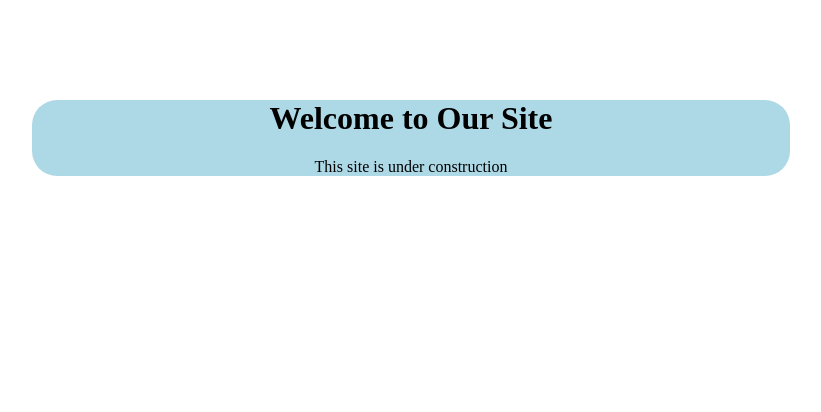
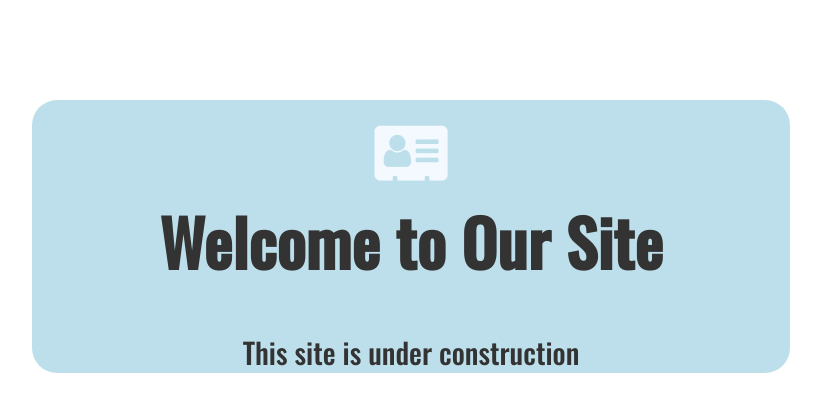
Before and after one commit to jps27CSE/Welcome-Site-Project-, a plain HTML site: page index.html in a window 1280 px wide. Shown: the whole page, without its empty margins (229-1050 px from the left). Drawn offline with nearby package versions, Linux system fonts and the light colour scheme.

Commit message:
Add files via upload

```diff
--- a/css/stlye.css
+++ b/css/stlye.css
@@ -3,6 +3,7 @@ body
     background: url(../images/bg.jpg)
     no-repeat center center fixed;
     background-size:cover;
+    font-family: 'Oswald', sans-serif;
 }
 
 div
@@ -12,4 +13,21 @@ div
     margin:100px auto;
     text-align: center;
     border-radius: 25px;
+    opacity: 0.8;
 }
+
+h1
+{
+    font-size:4em;
+}
+
+p
+{
+    font-size:1.8em;
+}
+
+i
+{
+   font-size: 4em;
+   color:aliceblue;
+}
--- a/index.html
+++ b/index.html
@@ -5,11 +5,15 @@
     <meta name="viewport" content="width=device-width, initial-scale=1.0">
     <title>Welcome Site</title>
     <link rel="stylesheet" href="css/stlye.css">
+    <link href="https://fonts.googleapis.com/css2?family=Oswald:wght@500&display=swap" rel="stylesheet">
+    <link rel="shortcut icon" type="image/png" href="images/fav.png"/>
+    <link rel="stylesheet" href="https://stackpath.bootstrapcdn.com/font-awesome/4.7.0/css/font-awesome.min.css">
 </head>
 <body>
 
     <div>
-        <h1>Welcome to Our Site</h1>
+
+        <h1><i class="fa fa-address-card" aria-hidden="true"></i><br>Welcome to Our Site</h1>
         <p>This site is under construction</p>
     </div>
 
```
Also changed, not shown: images/fav.png (added).
